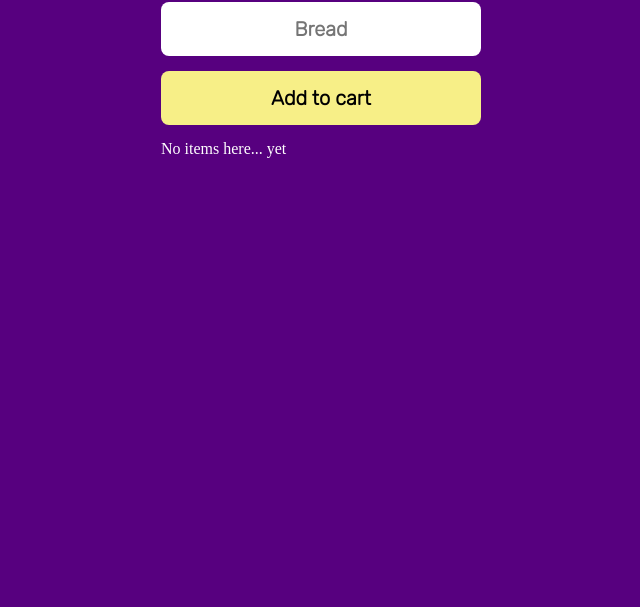
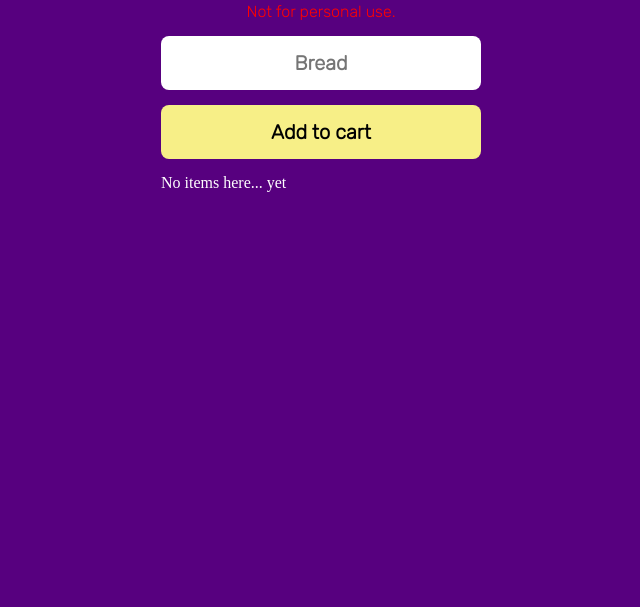
Before and after one commit to dzhu0/add-to-cart, a plain HTML site: page index.html in a window 1280 px wide. Shown: the part 193-800 px from the top of the page, without its empty margins (319-959 px from the left). Drawn offline with Linux system fonts and the light colour scheme; no server answers.

Commit message:
Add Disclaimer
Message to notify the users to not use this web app for personal use. Class and styles were created for this message.

```diff
--- a/index.css
+++ b/index.css
@@ -87,3 +87,9 @@ body {
 .shopping-list li:hover {
     background-color: #7acefa;
 }
+
+.disclaimer {
+    font-family: 'Rubik', sans-serif;
+    color: red;
+    text-align: center;
+}
--- a/index.html
+++ b/index.html
@@ -26,6 +26,8 @@
     <div class="container">
         <img class="logo" src="images/cart.png" alt="A cute blue and yellow shopping cart.">
 
+        <p class="disclaimer">Not for personal use.</p>
+
         <form class="input-form" id="input-form">
             <input type="text" class="input-field" id="input-field" placeholder="Bread">
 
```
